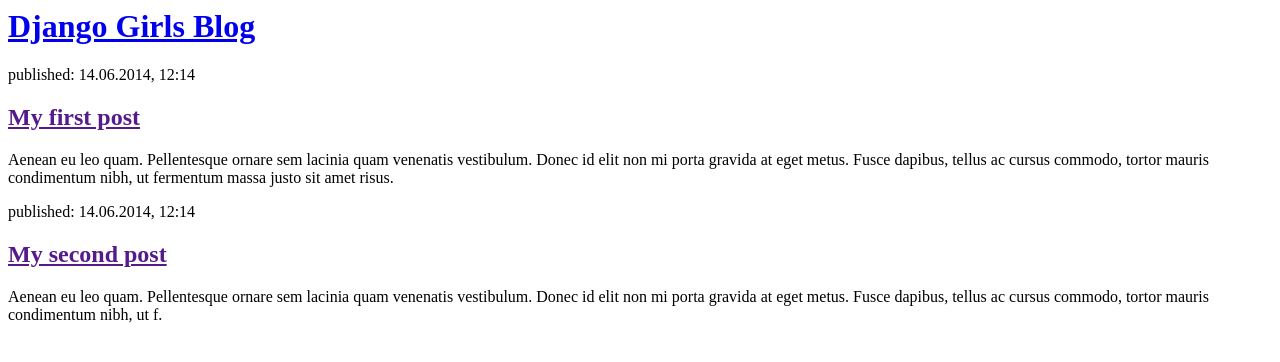
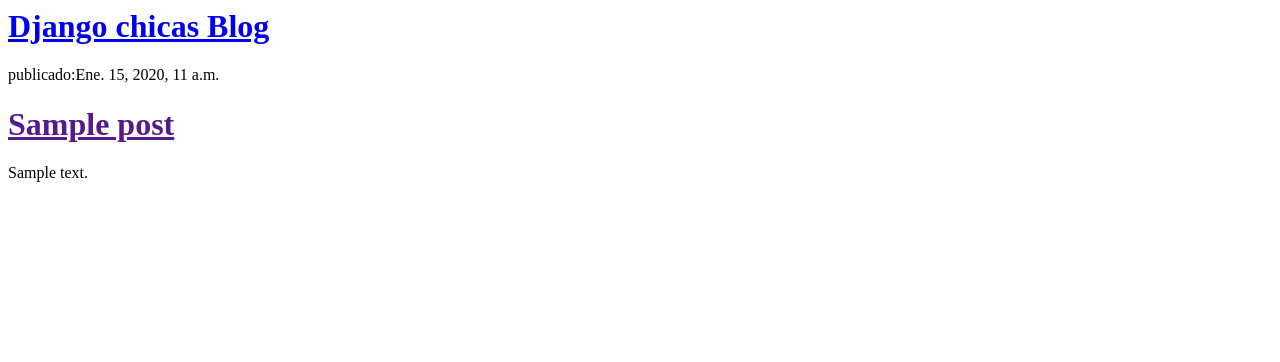
Before and after one commit to AndreaCG22/my-first-blog, a Django app: template blog/templates/blog/post_list.html in a window 1280 px wide. Shown: the top 362 px of the page. Run offline with Django 3.2, Linux system fonts and the light colour scheme; the template is opened without the code that fills it: values that come from a table or form of the project are taken from there, others are empty; tables that the repository leaves empty hold one stand-in row (values such as "Sample post").

Commit message:
Templates modificados para mostrar post desde base de datos

```diff
--- a/blog/templates/blog/post_list.html
+++ b/blog/templates/blog/post_list.html
@@ -1,22 +1 @@
-<html>
-    <head>
-        <title>Django Girls blog</title>
-    </head>
-    <body>
-        <div>
-            <h1><a href="/">Django Girls Blog</a></h1>
-        </div>
-
-        <div>
-            <p>published: 14.06.2014, 12:14</p>
-            <h2><a href="">My first post</a></h2>
-            <p>Aenean eu leo quam. Pellentesque ornare sem lacinia quam venenatis vestibulum. Donec id elit non mi porta gravida at eget metus. Fusce dapibus, tellus ac cursus commodo, tortor mauris condimentum nibh, ut fermentum massa justo sit amet risus.</p>
-        </div>
-
-        <div>
-            <p>published: 14.06.2014, 12:14</p>
-            <h2><a href="">My second post</a></h2>
-            <p>Aenean eu leo quam. Pellentesque ornare sem lacinia quam venenatis vestibulum. Donec id elit non mi porta gravida at eget metus. Fusce dapibus, tellus ac cursus commodo, tortor mauris condimentum nibh, ut f.</p>
-        </div>
-    </body>
-</html>
+<div><h1><a href = "/" > Django chicas Blog </a></h1></div>{% for post in posts %}<div><p>publicado:{{ post.published_date }}</p><h1><a href = "" >{{ post.title }} </a></h1><p>{{ post.text|linebreaksbr }} </p></div>{% endfor %}
--- a/blog/views.py
+++ b/blog/views.py
@@ -1,5 +1,9 @@
 from django.shortcuts import render
+from django.utils import timezone
+from .models import Post
+
 
 # Create your views here.
 def post_list(request):
-    return render(request, 'blog/post_list.html', {})
+    posts = Post.objects.filter(published_date__lte=timezone.now()).order_by('published_date')
+    return render(request, 'blog/post_list.html', {'posts': posts})
```
